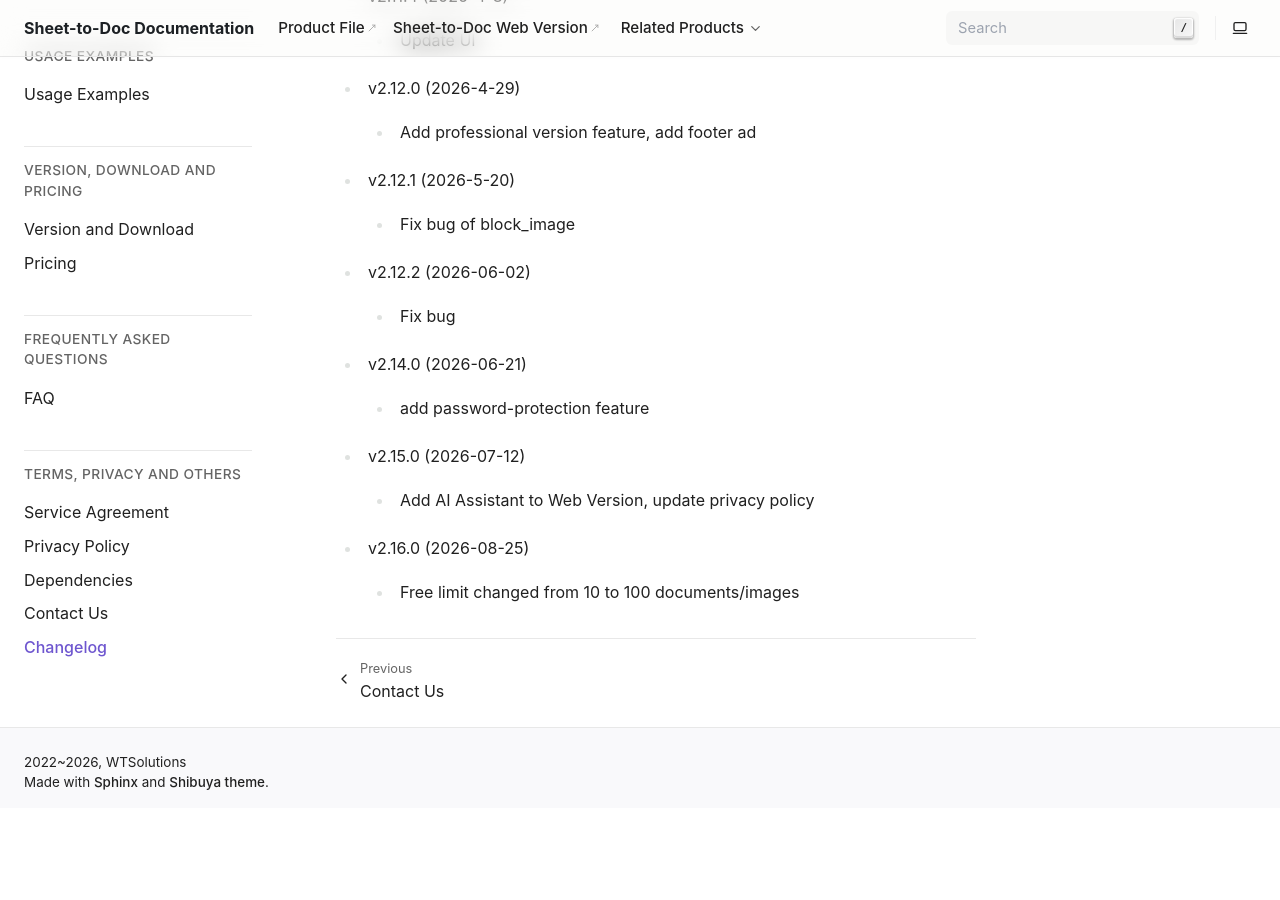
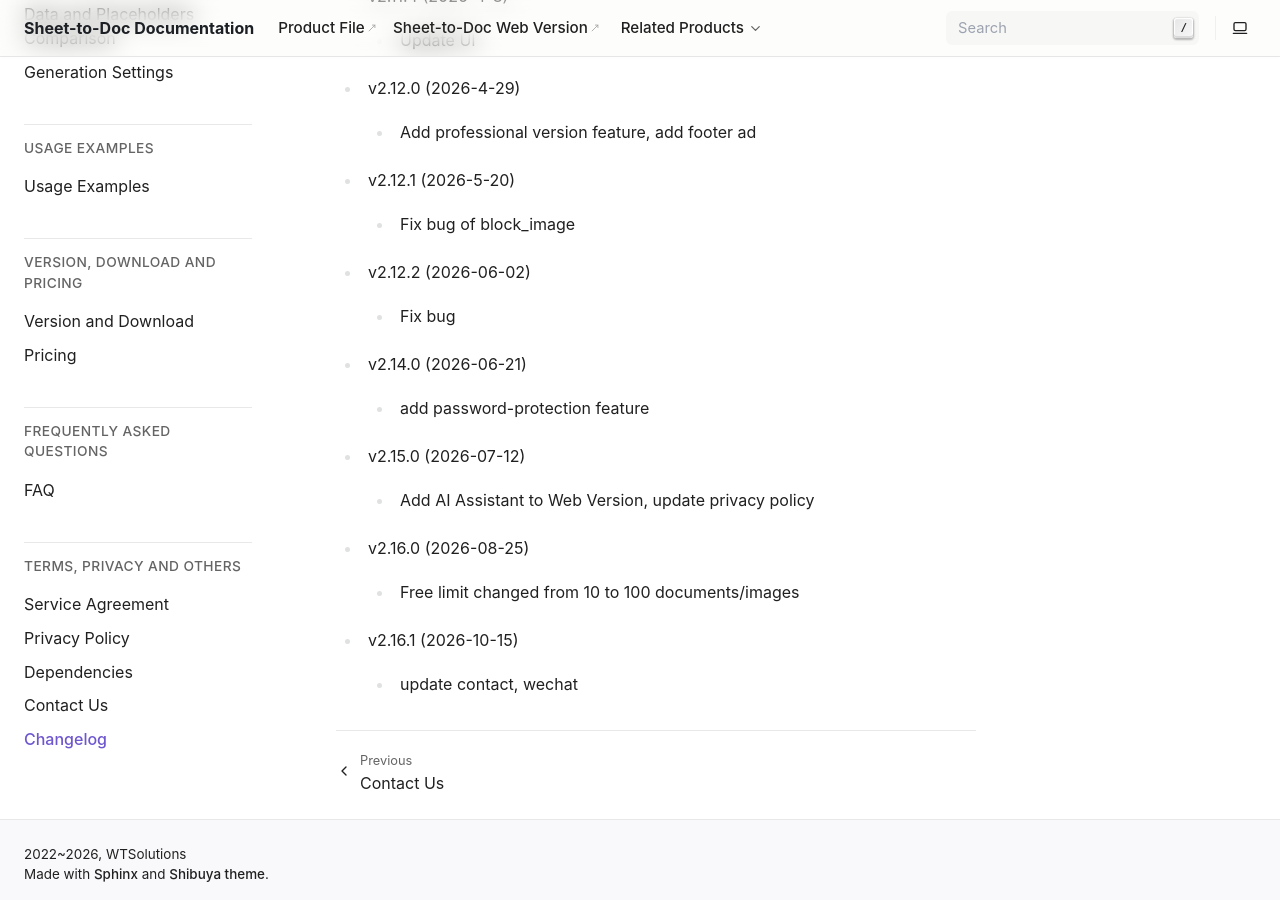
Before and after one commit to he-yang/sheet-to-doc, a Sphinx documentation site: the page built from source/changelog.md, in a window 1280 px wide and 900 px high, scrolled down 2230 px. Built offline with Sphinx 7.4.7, drawn with Linux system fonts in a browser that asks for light colours; before the commit the page ends 3038 px from its top, so only the background shows below that.

Commit message:
update contact wechat

```diff
--- a/source/changelog.md
+++ b/source/changelog.md
@@ -95,3 +95,6 @@
 
 - v2.16.0 (2026-08-25)
   - Free limit changed from 10 to 100 documents/images
+
+- v2.16.1 (2026-10-15)
+  - update contact, wechat
--- a/source/conf.py
+++ b/source/conf.py
@@ -9,7 +9,7 @@
 project = 'Sheet-to-Doc Documentation'
 copyright = '2022~2026, WTSolutions'
 author = 'WTSolutions'
-release = '2.16.0.0'
+release = '2.16.1.0'
 
 # -- General configuration ---------------------------------------------------
 # https://www.sphinx-doc.org/en/master/usage/configuration.html#general-configuration
```
